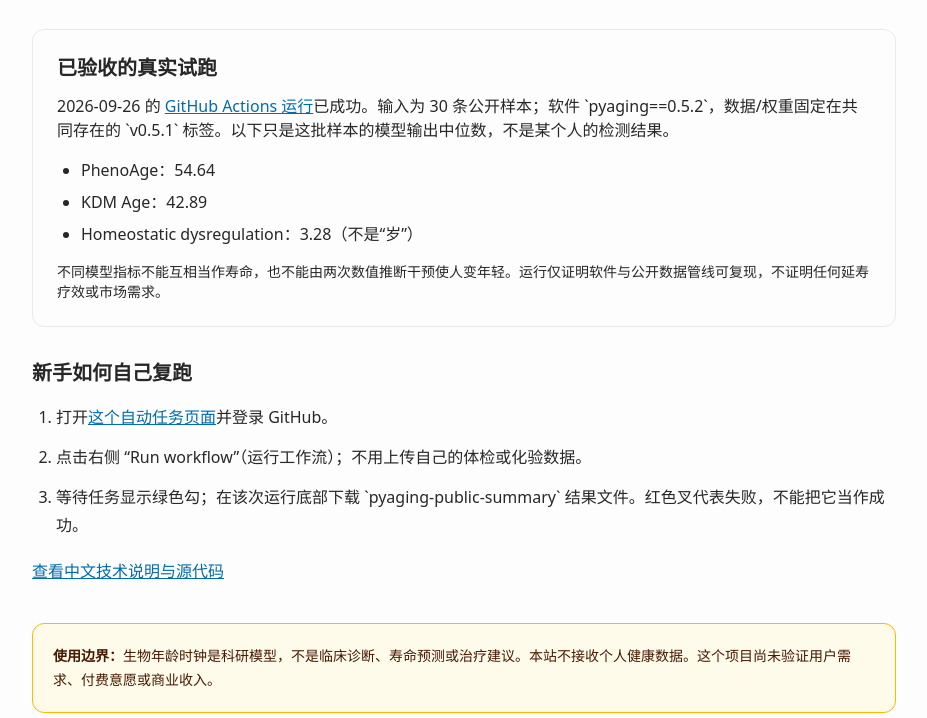
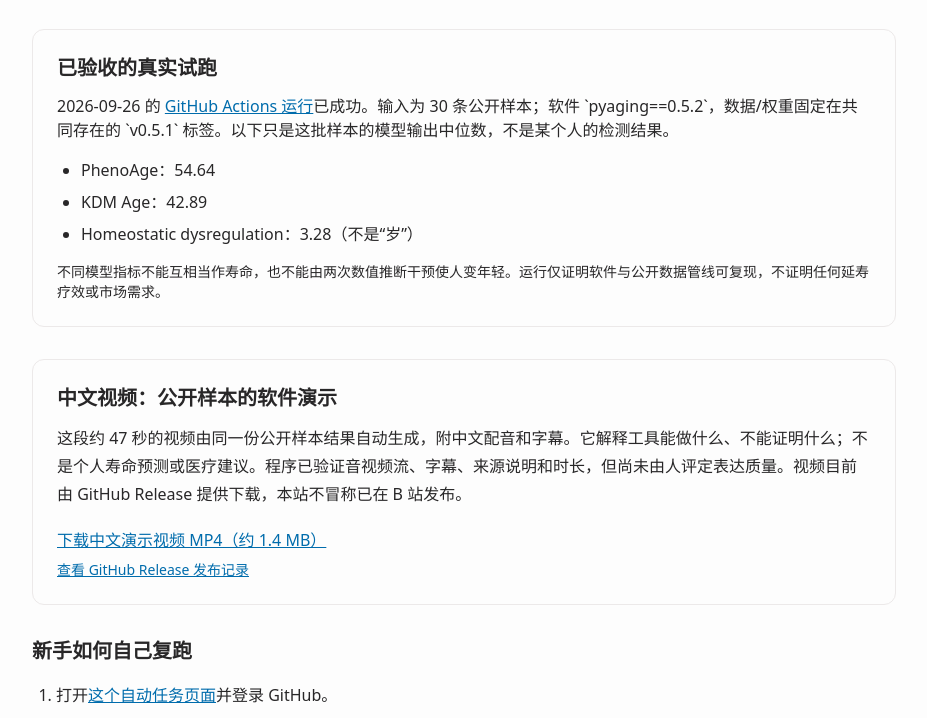
Before and after one commit to dongyu19920904/BioAI-Content-Hub, an Astro site: page /projects/pyaging-public-demo in a window 1280 px wide. Shown: the part 274-992 px from the top of the page, without its empty margins (176-1103 px from the left). Built offline with nearby package versions, Linux system fonts and the light colour scheme; Astro itself is replaced by a stand-in of ours; a script that the page names is missing.

Commit message:
Show public pyaging video and harden release upload (#10)
* Link verified public video and fix release asset naming

* Present Release video as a verified download

```diff
--- a/src/pages/projects/pyaging-public-demo.astro
+++ b/src/pages/projects/pyaging-public-demo.astro
@@ -45,6 +45,31 @@ import Footer from "@/components/Footer.astro";
       </p>
     </section>
 
+    <section class="bg-base-100 mt-8 rounded-xl border border-border p-6">
+      <h2 class="text-xl font-semibold">中文视频：公开样本的软件演示</h2>
+      <p class="text-base-content/70 mt-3 leading-7">
+        这段约 47
+        秒的视频由同一份公开样本结果自动生成，附中文配音和字幕。它解释工具能做什么、不能证明什么；不是个人寿命预测或医疗建议。程序已验证音视频流、字幕、来源说明和时长，但尚未由人评定表达质量。视频目前由
+        GitHub Release 提供下载，本站不冒称已在 B 站发布。
+      </p>
+      <p class="mt-5">
+        <a
+          class="text-accent underline"
+          href="https://github.com/dongyu19920904/BioAI-Content-Hub/releases/download/pyaging-public-video-v1/pyaging-public-demo-zh.mp4"
+          target="_blank"
+          rel="noopener noreferrer">下载中文演示视频 MP4（约 1.4 MB）</a
+        >
+      </p>
+      <p class="mt-2 text-sm">
+        <a
+          class="text-accent underline"
+          href="https://github.com/dongyu19920904/BioAI-Content-Hub/releases/tag/pyaging-public-video-v1"
+          target="_blank"
+          rel="noopener noreferrer">查看 GitHub Release 发布记录</a
+        >
+      </p>
+    </section>
+
     <section class="mt-8">
       <h2 class="text-xl font-semibold">新手如何自己复跑</h2>
       <ol class="mt-4 list-decimal space-y-3 pl-6 leading-7">
```
Also changed, not shown: .github/workflows/pyaging-voiced-video.yml.
